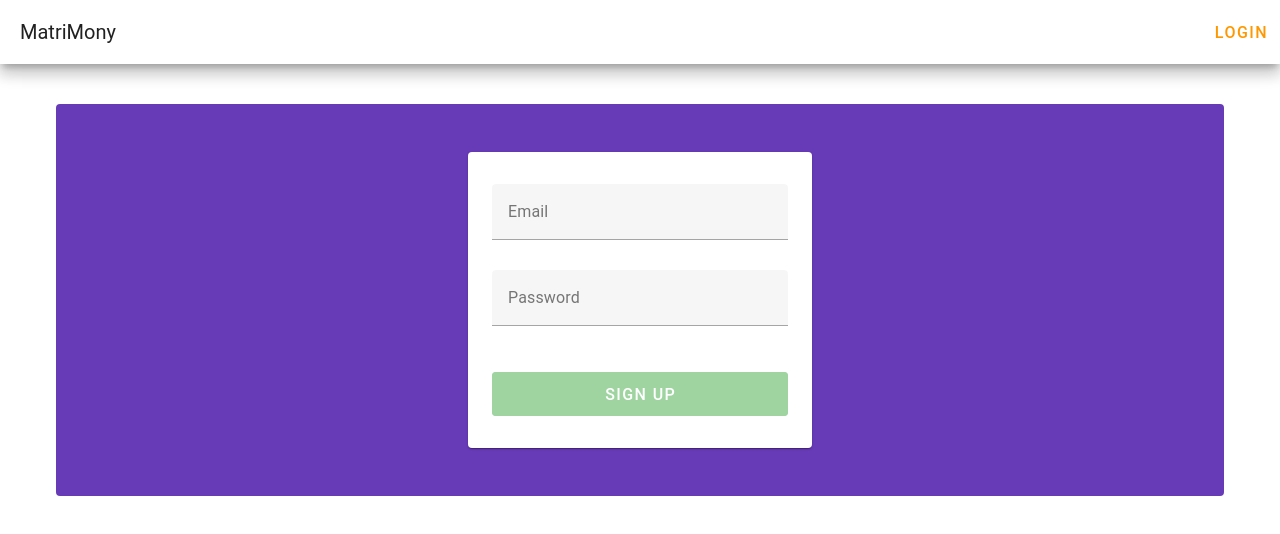
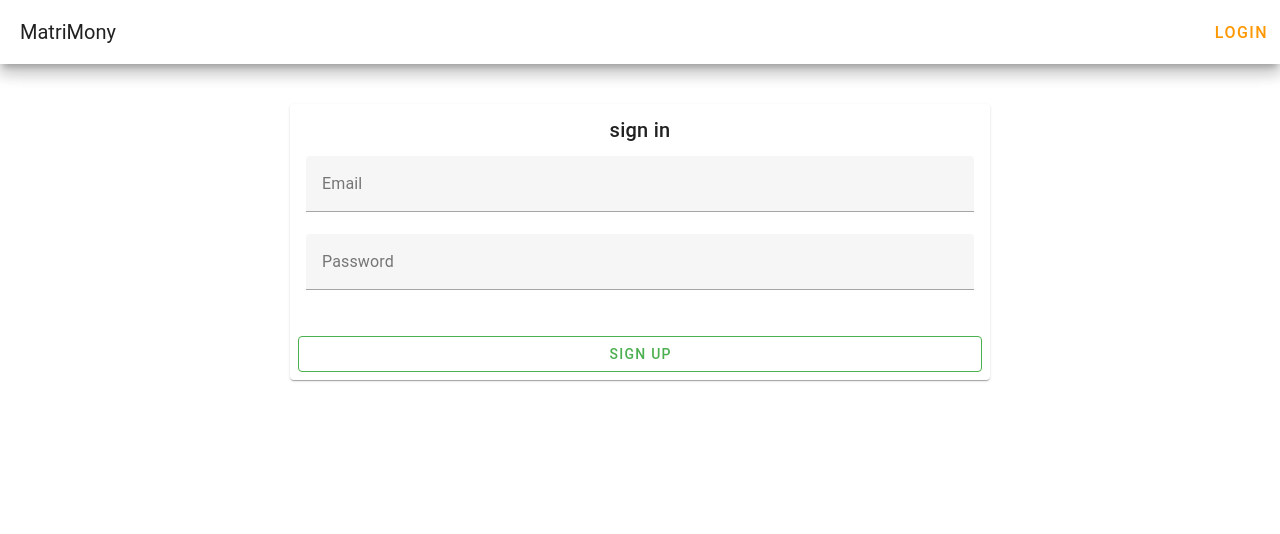
Before and after one commit to karthikragu8695/nuxtjsdemo, a Nuxt app: page /auth in a window 1280 px wide. Shown: the top 534 px of the page. Built offline with nearby package versions, Linux system fonts and the light colour scheme; no server answers.

Commit message:
loginpage

```diff
--- a/components/AuthPage.vue
+++ b/components/AuthPage.vue
@@ -1,92 +1,41 @@
 <template>
-    <v-container>
-    <v-sheet class="bg-deep-purple pa-12" rounded>
-      <v-card class="mx-auto px-6 py-8" max-width="344">
-        <v-form
-          v-model="form"
-          @submit.prevent="signUpNewUser"
-          >
-          <v-text-field
-            v-model="email"
-            :readonly="loading"
-            :rules="[required]"
-            class="mb-2"
-            clearable
-            label="Email">
-          </v-text-field>
+ <form class="row flex-center flex" @submit.prevent="handleLogin">
+<v-container>
+        <v-row align="center" justify="center">
+            <v-col justify="center" align="center" cols="12">
+                <v-card max-width="700px" title="sign in">
+                    <v-card-text>
+                        <v-text-field v-model="email" type="email" label="Email"></v-text-field>
+                        <v-text-field v-model="password" type="password" label="Password"></v-text-field>
+                    </v-card-text>
+                    <v-card-actions>
+                        <v-btn type="submit" :loading="loading" block variant="outlined" color="green">sign up</v-btn>
+                    </v-card-actions>
+                </v-card>
+            </v-col>
+        </v-row>
+    </v-container>
+    </form>
+  </template>
+  <script setup>
+const supabase = useSupabaseClient()
 
-          <v-text-field
-            v-model="password"
-            :readonly="loading"
-            :rules="[required]"
-            clearable
-            label="Password"
-            placeholder="Enter your password">
-          </v-text-field>
-          <br>
-          <v-btn
-            :disabled="!form"
-            :loading="loading"
-            block
-            color="success"
-            size="large"
-            type="submit"
-            variant="elevated">
-            Sign up
-          </v-btn>
-          <!-- <v-btn
-            :disabled="!form"
-            :loading="loading"
-            block
-            color="success"
-            size="large"
-            type="SignIn"
-            variant="elevated">
-            Sign In
-          </v-btn> -->
-        </v-form>
-      </v-card>
-    </v-sheet>
-</v-container>
-  </template>
+const loading = ref(false)
+const email = ref('')
+const password = ref('')
 
-
-
- <script>
- export default {
-   data: () => ({
-     form: false,
-     email: null,
-     password: null,
-     loading: false,
-     error:false,
-     errortext:''
-
-   }),
-
-
-   methods: {
-    async  signUpNewUser() {
-      const supabase = useSupabaseClient()
-       const { user, error } = await supabase.auth.signUp({
-    email: 'karthik@email.com',
-    password: '12345',
-  }).catch((error)=>{
-    this.errortext=error.message
+const handleLogin = async () => {
+  try {
+    loading.value = true
+    const { error } = await supabase.auth.signInWithOtp({ email: email.value,password: password.value })
+    if (error) throw error
+    alert('Check your email for the login link!')
+  } catch (error) {
+    alert(error.error_description || error.message)
+  } finally {
+    loading.value = false
   }
-    )},
-
-  //   async signInWithEmail() {
-  //   const { data, error } = await supabase.auth.signInWithPassword({
-  //     email: 'example@email.com',
-  //     password: 'example-password'
-  //   })
-  // },
-     required (v) {
-       return !!v || 'Field is required'
-     },
-   },
- }
+}
 
 
 </script>
--- a/middleware/login.global.js
+++ b/middleware/login.global.js
@@ -1,7 +1,7 @@
 
 
-const loggedIn=true
 export default defineNuxtRouteMiddleware((to, from) => {
+  const loggedIn=true
     if (to.path === '/' && !loggedIn) {
       return navigateTo('/auth')
     }
--- a/package.json
+++ b/package.json
@@ -19,6 +19,7 @@
     "vuetify": "^3.4.10"
   },
   "dependencies": {
-    "@mdi/font": "^7.4.47"
+    "@mdi/font": "^7.4.47",
+    "vuex": "^4.0.2"
   }
 }
--- /dev/null
+++ b/plugins/vuex.js
@@ -0,0 +1,43 @@
+import { createStore } from "vuex";
+
+const store = createStore({
+  state() {
+    return {
+      Loginprofile:[],
+    };
+  },
+  getters:{
+    loadedprofile(){
+      return state.loadedprofile
+    },
+    profiles(){
+      return state.profiles
+    }
+  },
+  mutations: {
+    SET_PROFILES (state,payload){
+      state.profiles=payload
+    }
+  },
+  actions:{
+    // profileDetails({commit}){
+    //   firebase.database().ref('profiles').on('value',(snapshot)=>{
+    //     let profiles=[]
+    //     let data=snapshot.val()
+    //     for(let i in data)
+    //     {
+    //       profiles.push({
+    //         iid:i,
+    //         ...data[i]
+    //       })
+    //     }
+    //     commit('PROFILE_DETAILS',profiles)
+    //   })
+    // }
+  }
+});
+
+export default defineNuxtPlugin((nuxtApp) => {
+  nuxtApp.vueApp.use(store);
+  // Install the store instance as a plugin
+});
```
Also changed, not shown: pages/index.vue (line endings or trailing spaces), 1 other file (tests, documents, lock files or other folders).
